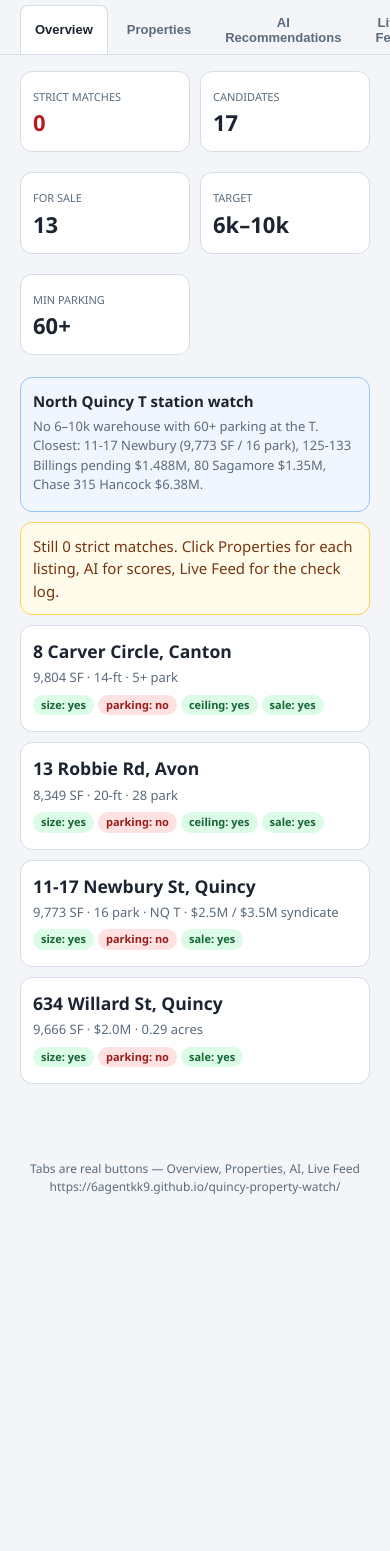
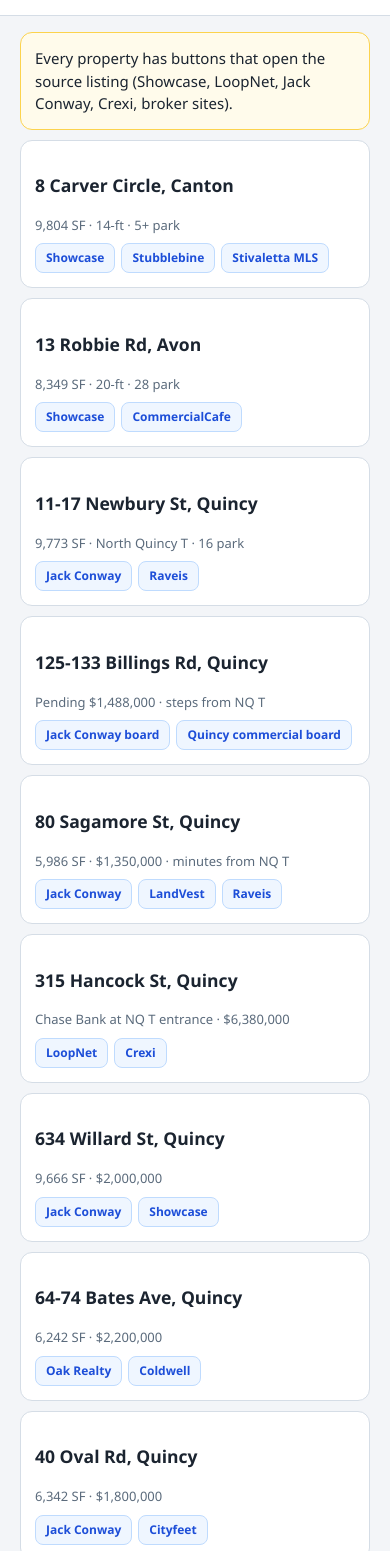
Before and after one commit to 6agentkk9/quincy-property-watch, a plain HTML site: page index.html in a window 390 px wide. Shown: the part 93-1644 px from the top of the page. Before the commit the page ends 1307 px from the top, so only its background shows below. Drawn offline with Linux system fonts and the light colour scheme.

Commit message:
Add source listing URLs on every property card

```diff
--- a/index.html
+++ b/index.html
@@ -1,132 +1,75 @@
 <!DOCTYPE html>
-<html lang="en">
-<head>
-<meta charset="utf-8">
-<meta name="viewport" content="width=device-width, initial-scale=1">
+<html lang="en"><head><meta charset="utf-8"><meta name="viewport" content="width=device-width, initial-scale=1">
 <title>Quincy Property Watch</title>
 <style>
-*{box-sizing:border-box;margin:0;padding:0}
-body{background:#f3f5f8;color:#1b2430;font:15px/1.5 Segoe UI,system-ui,sans-serif}
-header{background:#fff;border-bottom:1px solid #d5dde6;padding:14px 20px;display:flex;justify-content:space-between;flex-wrap:wrap;gap:8px;position:sticky;top:0;z-index:20}
-h1{font-size:20px}.live{background:#dcfce7;color:#166534;font-size:11px;font-weight:700;padding:3px 9px;border-radius:999px}
-.updated{color:#5b6b7c;font-weight:600}
-.tabs{display:flex;gap:4px;padding:8px 20px 0;border-bottom:1px solid #d5dde6;overflow:auto}
-.tab{padding:9px 14px;border:1px solid transparent;border-bottom:none;border-radius:8px 8px 0 0;background:transparent;color:#5b6b7c;cursor:pointer;font-weight:650;font-size:13px}
-.tab.on{background:#fff;color:#1b2430;border-color:#d5dde6}
-main{max-width:1000px;margin:0 auto;padding:16px 20px 48px}
-.panel{display:none}.panel.on{display:block}
-.metrics{display:grid;grid-template-columns:repeat(auto-fit,minmax(130px,1fr));gap:10px;margin-bottom:12px}
-.metric,.card,.watch,.banner{background:#fff;border:1px solid #d5dde6;border-radius:12px;padding:12px;margin-bottom:10px}
-.watch{background:#eff6ff;border-color:#93c5fd}
-.banner{background:#fffbeb;border-color:#fcd34d;color:#78350f}
-.metric span{color:#5b6b7c;font-size:11px;text-transform:uppercase}.metric b{display:block;font-size:22px}
+body{margin:0;background:#f3f5f8;color:#1b2430;font:15px/1.5 Segoe UI,system-ui,sans-serif}
+header{background:#fff;border-bottom:1px solid #d5dde6;padding:14px 20px;display:flex;justify-content:space-between;flex-wrap:wrap}
+h1{margin:0;font-size:20px}.live{background:#dcfce7;color:#166534;font-size:11px;font-weight:700;padding:3px 9px;border-radius:999px}
 .meta{color:#5b6b7c;font-size:13px;margin:4px 0}
-.pill{display:inline-block;font-size:11px;padding:2px 8px;border-radius:999px;margin:0 4px 4px 0;font-weight:600}
-.yes{background:#dcfce7;color:#166534}.no{background:#fee2e2;color:#991b1b}.unk{background:#fef3c7;color:#92400e}
-.layout{display:grid;grid-template-columns:230px 1fr;gap:12px}
-@media(max-width:740px){.layout{grid-template-columns:1fr}}
-.plist{background:#fff;border:1px solid #d5dde6;border-radius:12px;max-height:70vh;overflow:auto}
-.pi{padding:10px 12px;border-bottom:1px solid #d5dde6;cursor:pointer}
-.pi.on{background:#eff6ff;border-left:3px solid #1d4ed8}
-.pdetail{background:#fff;border:1px solid #d5dde6;border-radius:12px;padding:16px}
-.detail{display:none}.detail.on{display:block}
-.ai{display:grid;grid-template-columns:52px 1fr;gap:12px}
-.sc{width:52px;height:52px;border-radius:10px;display:flex;align-items:center;justify-content:center;font-weight:800}
-.hi{background:#dcfce7;color:#166534}.md{background:#fef3c7;color:#92400e}.lo{background:#fee2e2;color:#991b1b}
-.fi{padding:10px 0;border-bottom:1px solid #d5dde6}
-footer{text-align:center;color:#5b6b7c;font-size:12px;padding:18px}
-</style>
-</head>
-<body>
-<header>
-  <div style="display:flex;gap:10px;align-items:center;flex-wrap:wrap"><h1>Quincy Property Watch</h1><span class="live">LIVE</span></div>
-  <div class="updated">Updated Mon Sep 21, 2026 7:14am ET</div>
-</header>
-<nav class="tabs" id="tabs">
-  <button type="button" class="tab on" data-tab="overview">Overview</button>
-  <button type="button" class="tab" data-tab="properties">Properties</button>
-  <button type="button" class="tab" data-tab="ai">AI Recommendations</button>
-  <button type="button" class="tab" data-tab="feed">Live Feed</button>
-</nav>
+main{max-width:980px;margin:0 auto;padding:16px 20px 40px}
+.card,.banner{background:#fff;border:1px solid #d5dde6;border-radius:12px;padding:14px;margin-bottom:10px}
+.banner{background:#fffbeb;border-color:#fcd34d}
+.links{display:flex;flex-wrap:wrap;gap:6px;margin-top:8px}
+a.btn{background:#eff6ff;color:#1d4ed8;border:1px solid #bfdbfe;border-radius:8px;padding:5px 10px;font-size:12px;font-weight:650;text-decoration:none}
+a.btn:hover{background:#dbeafe}
+footer{text-align:center;color:#5b6b7c;font-size:12px;padding:16px}
+</style></head><body>
+<header><div><h1>Quincy Property Watch</h1> <span class="live">LIVE</span></div>
+<div class="meta">Updated Mon Sep 21, 2026 7:14am ET</div></header>
 <main>
-<section class="panel on" id="panel-overview">
-  <div class="metrics">
-    <div class="metric"><span>Strict Matches</span><b style="color:#b91c1c">0</b></div>
-    <div class="metric"><span>Candidates</span><b>17</b></div>
-    <div class="metric"><span>For Sale</span><b>13</b></div>
-    <div class="metric"><span>Target</span><b>6k–10k</b></div>
-    <div class="metric"><span>Min Parking</span><b>60+</b></div>
-  </div>
-  <div class="watch"><b>North Quincy T station watch</b><p class="meta">No 6–10k warehouse with 60+ parking at the T. Closest: 11-17 Newbury (9,773 SF / 16 park), 125-133 Billings pending $1.488M, 80 Sagamore $1.35M, Chase 315 Hancock $6.38M.</p></div>
-  <div class="banner">Still 0 strict matches. Click Properties for each listing, AI for scores, Live Feed for the check log.</div>
-  <div class="card"><h3>8 Carver Circle, Canton</h3><div class="meta">9,804 SF · 14-ft · 5+ park</div><span class="pill yes">size: yes</span><span class="pill no">parking: no</span><span class="pill yes">ceiling: yes</span><span class="pill yes">sale: yes</span></div>
-  <div class="card"><h3>13 Robbie Rd, Avon</h3><div class="meta">8,349 SF · 20-ft · 28 park</div><span class="pill yes">size: yes</span><span class="pill no">parking: no</span><span class="pill yes">ceiling: yes</span><span class="pill yes">sale: yes</span></div>
-  <div class="card"><h3>11-17 Newbury St, Quincy</h3><div class="meta">9,773 SF · 16 park · NQ T · $2.5M / $3.5M syndicate</div><span class="pill yes">size: yes</span><span class="pill no">parking: no</span><span class="pill yes">sale: yes</span></div>
-  <div class="card"><h3>634 Willard St, Quincy</h3><div class="meta">9,666 SF · $2.0M · 0.29 acres</div><span class="pill yes">size: yes</span><span class="pill no">parking: no</span><span class="pill yes">sale: yes</span></div>
-</section>
-<section class="panel" id="panel-properties">
-  <div class="layout">
-    <div class="plist" id="plist">
-      <div class="pi on" data-id="carver"><b>8 Carver Circle</b><div class="meta">Canton</div></div>
-      <div class="pi" data-id="robbie"><b>13 Robbie Rd</b><div class="meta">Avon</div></div>
-      <div class="pi" data-id="newbury"><b>11-17 Newbury St</b><div class="meta">North Quincy T</div></div>
-      <div class="pi" data-id="billings"><b>125-133 Billings Rd</b><div class="meta">North Quincy T</div></div>
-      <div class="pi" data-id="sagamore"><b>80 Sagamore St</b><div class="meta">North Quincy T</div></div>
-      <div class="pi" data-id="chase"><b>315 Hancock St</b><div class="meta">NQ T entrance</div></div>
-      <div class="pi" data-id="willard"><b>634 Willard St</b><div class="meta">Quincy</div></div>
-      <div class="pi" data-id="glendale"><b>27 Glendale Rd</b><div class="meta">Watch</div></div>
-      <div class="pi" data-id="quarry"><b>100 Quarry Hills Dr</b><div class="meta">Watch</div></div>
-    </div>
-    <div class="pdetail">
-      <section class="detail on" data-id="carver"><h2>8 Carver Circle, Canton</h2><p>9,804 SF distribution, 14-ft clear, 3 docks, published parking 5+. Best size+ceiling+sale near-miss.</p></section>
-      <section class="detail" data-id="robbie"><h2>13 Robbie Rd, Avon</h2><p>8,349 SF condo warehouse, 20-ft clear, 28 parking. Best ceiling near-miss.</p></section>
-      <section class="detail" data-id="newbury"><h2>11-17 Newbury St, Quincy</h2><p>9,773 SF brick near North Quincy T. Warehouse area occupied by Trust 1. 16 published parking. Pending/active syndication mix $2.5M–$3.5M.</p></section>
-      <section class="detail" data-id="billings"><h2>125-133 Billings Rd, Quincy</h2><p>Four-unit brick mixed-use steps from NQ T. Pending $1,488,000. Not industrial.</p></section>
-      <section class="detail" data-id="sagamore"><h2>80 Sagamore St, Quincy</h2><p>5,986 SF office/retail, $1.35M Active, minutes from NQ T. 0.16-acre lot.</p></section>
-      <section class="detail" data-id="chase"><h2>315 Hancock St, Quincy</h2><p>Chase Bank NNN ground lease at the T entrance. $6.38M / 2,894 SF. Investment, not a warehouse.</p></section>
-      <section class="detail" data-id="willard"><h2>634 Willard St, Quincy</h2><p>9,666 SF industrial $2.0M. Lot 0.29 acres cannot support 60 parking.</p></section>
-      <section class="detail" data-id="glendale"><h2>27 Glendale Rd, Quincy</h2><p>Lodge/meeting hall, 16,977 SF, 128 published parking. Not a priced industrial sale.</p></section>
-      <section class="detail" data-id="quarry"><h2>100 Quarry Hills Dr, Quincy</h2><p>City-leased Granite Links campus. Draft lease prohibits warehousing.</p></section>
-    </div>
-  </div>
-</section>
-<section class="panel" id="panel-ai">
-  <div class="banner">Heuristic scores vs 6–10k SF, 60+ parking, &gt;10 ft, for sale.</div>
-  <div class="card ai"><div class="sc md">50</div><div><h3>13 Robbie Rd, Avon</h3><div class="meta">Partial match — parking 28 is the miss.</div></div></div>
-  <div class="card ai"><div class="sc md">50</div><div><h3>8 Carver Circle, Canton</h3><div class="meta">Partial match — parking 5+ is the miss.</div></div></div>
-  <div class="card ai"><div class="sc md">45</div><div><h3>11-17 Newbury St, Quincy</h3><div class="meta">Size-band near NQ T; only 16 parking.</div></div></div>
-  <div class="card ai"><div class="sc lo">30</div><div><h3>315 Hancock St / 80 Sagamore / Billings</h3><div class="meta">NQ T cluster is mixed-use or NNN, not warehouse users.</div></div></div>
-</section>
-<section class="panel" id="panel-feed">
-  <div class="banner">Latest check Mon Sep 21, 2026 7:14am ET</div>
-  <div class="card">
-    <div class="fi"><div class="meta">Mon Sep 21, 2026 7:14am ET</div>Check completed · 17 candidates · 0 strict matches</div>
-    <div class="fi">North Quincy T watch added: Hancock / Billings / Newbury / Sagamore / 02171.</div>
-    <div class="fi">Jack Conway board still shows 80 Sagamore Active and 125-133 Billings Pending.</div>
-  </div>
-</section>
+<div class="banner">Every property has buttons that open the source listing (Showcase, LoopNet, Jack Conway, Crexi, broker sites).</div>
+
+<article class="card"><h3>8 Carver Circle, Canton</h3><div class="meta">9,804 SF · 14-ft · 5+ park</div>
+<div class="links"><a class="btn" href="https://www.showcase.com/8-carver-cir-canton-ma-02021/37370150/" target="_blank" rel="noopener">Showcase</a> <a class="btn" href="https://www.stubblebinecompany.com/property/8-carver-circle-canton-ma/" target="_blank" rel="noopener">Stubblebine</a> <a class="btn" href="https://stivalettaproperties.com/listing/mlspin/73455622/Canton/8-Carver-Cir/" target="_blank" rel="noopener">Stivaletta MLS</a></div></article>
+
+<article class="card"><h3>13 Robbie Rd, Avon</h3><div class="meta">8,349 SF · 20-ft · 28 park</div>
+<div class="links"><a class="btn" href="https://www.showcase.com/13-robbie-rd-avon-ma-02322/41297036/" target="_blank" rel="noopener">Showcase</a> <a class="btn" href="https://www.commercialcafe.com/commercial-property/us/ma/avon/13-robbie-road/" target="_blank" rel="noopener">CommercialCafe</a></div></article>
+
+<article class="card"><h3>11-17 Newbury St, Quincy</h3><div class="meta">9,773 SF · North Quincy T · 16 park</div>
+<div class="links"><a class="btn" href="https://www.jackconway.com/property/ma/02171/quincy/-/11-17-newbury-st/691635303d94da031d044694/" target="_blank" rel="noopener">Jack Conway</a> <a class="btn" href="https://www.raveis.com/prop/73454623/11-17-newbury-st-quincy-ma-02171" target="_blank" rel="noopener">Raveis</a></div></article>
+
+<article class="card"><h3>125-133 Billings Rd, Quincy</h3><div class="meta">Pending $1,488,000 · steps from NQ T</div>
+<div class="links"><a class="btn" href="https://www.jackconway.com/area/quincy-ma-commercial-listings/" target="_blank" rel="noopener">Jack Conway board</a> <a class="btn" href="https://www.agentviewsites.com/commercial-for-sale/MA/Quincy" target="_blank" rel="noopener">Quincy commercial board</a></div></article>
+
+<article class="card"><h3>80 Sagamore St, Quincy</h3><div class="meta">5,986 SF · $1,350,000 · minutes from NQ T</div>
+<div class="links"><a class="btn" href="https://www.jackconway.com/area/quincy-ma-commercial-listings/" target="_blank" rel="noopener">Jack Conway</a> <a class="btn" href="https://www.landvest.com/commercial/int/ma5355/80-sagamore-st-quincy-ma-02171" target="_blank" rel="noopener">LandVest</a> <a class="btn" href="https://www.raveis.com/prop/73528185/80-sagamore-st-quincy-ma-02171" target="_blank" rel="noopener">Raveis</a></div></article>
+
+<article class="card"><h3>315 Hancock St, Quincy</h3><div class="meta">Chase Bank at NQ T entrance · $6,380,000</div>
+<div class="links"><a class="btn" href="https://www.loopnet.com/Listing/315-Hancock-St-Quincy-MA/40172938/" target="_blank" rel="noopener">LoopNet</a> <a class="btn" href="https://www.crexi.com/properties/2459874/massachusetts-chase-bank" target="_blank" rel="noopener">Crexi</a></div></article>
+
+<article class="card"><h3>634 Willard St, Quincy</h3><div class="meta">9,666 SF · $2,000,000</div>
+<div class="links"><a class="btn" href="https://www.jackconway.com/area/quincy-ma-commercial-listings/" target="_blank" rel="noopener">Jack Conway</a> <a class="btn" href="https://www.showcase.com/ma/quincy-ma/industrial-space/for-sale/" target="_blank" rel="noopener">Showcase</a></div></article>
+
+<article class="card"><h3>64-74 Bates Ave, Quincy</h3><div class="meta">6,242 SF · $2,200,000</div>
+<div class="links"><a class="btn" href="https://oakrealtyma.com/listing/mlspin/73549541/Quincy/64-74-Bates-Ave/" target="_blank" rel="noopener">Oak Realty</a> <a class="btn" href="https://www.coldwellbankerhomes.com/ma/quincy/64-74-bates-ave/pid_72508275/" target="_blank" rel="noopener">Coldwell</a></div></article>
+
+<article class="card"><h3>40 Oval Rd, Quincy</h3><div class="meta">6,342 SF · $1,800,000</div>
+<div class="links"><a class="btn" href="https://www.jackconway.com/area/quincy-ma-commercial-listings/" target="_blank" rel="noopener">Jack Conway</a> <a class="btn" href="https://www.cityfeet.com/cont/listing/40-oval-rd-quincy-ma-02170/cs40453072" target="_blank" rel="noopener">Cityfeet</a></div></article>
+
+<article class="card"><h3>42-52 Federal Ave, Quincy</h3><div class="meta">11,943 SF · $1,900,000</div>
+<div class="links"><a class="btn" href="https://www.jackconway.com/property/ma/02169/quincy/-/42-52-federal-ave/68f8f6c73d94da031d229e1f/" target="_blank" rel="noopener">Jack Conway</a></div></article>
+
+<article class="card"><h3>60 Garden Park, Braintree</h3><div class="meta">12,000 SF · 17 acres</div>
+<div class="links"><a class="btn" href="https://www.showcase.com/60-garden-park-braintree-ma-02184/33806559/" target="_blank" rel="noopener">Showcase</a> <a class="btn" href="https://www.cityfeet.com/cont/listing/60-garden-park-braintree-ma-02184/cs33806559" target="_blank" rel="noopener">Cityfeet</a></div></article>
+
+<article class="card"><h3>20 Strafello Dr, Avon</h3><div class="meta">44,000 SF · $6,750,000 · 80 park · 18-ft</div>
+<div class="links"><a class="btn" href="https://www.showcase.com/20-strafello-dr-avon-ma-02322/39710486/" target="_blank" rel="noopener">Showcase</a> <a class="btn" href="https://www.cityfeet.com/cont/listing/20-strafello-dr-avon-ma-02322/cs39710486" target="_blank" rel="noopener">Cityfeet</a></div></article>
+
+<article class="card"><h3>40 Mathewson Dr, Weymouth</h3><div class="meta">5,997 SF warehouse</div>
+<div class="links"><a class="btn" href="https://www.showcase.com/ma/south-weymouth/warehouses/for-sale/" target="_blank" rel="noopener">Showcase</a> <a class="btn" href="https://realmo.com/property/40-mathewson-dr-weymouth-ma-02189-2346/us38-1867763" target="_blank" rel="noopener">Realmo</a></div></article>
+
+<article class="card"><h3>90-100 Columbia St, Quincy</h3><div class="meta">7,104 SF · 15-ft · historic $3.5M</div>
+<div class="links"><a class="btn" href="https://www.loopnet.com/Listing/90-100-Columbia-St-Quincy-MA/31381504/" target="_blank" rel="noopener">LoopNet</a> <a class="btn" href="https://www.cityfeet.com/cont/listing/90-100-columbia-st-quincy-ma-02169/cs31381504" target="_blank" rel="noopener">Cityfeet</a></div></article>
+
+<article class="card"><h3>2 Whitman Rd, Canton</h3><div class="meta">12,000 SF · 3.7 acres · unconfirmed sale flag</div>
+<div class="links"><a class="btn" href="https://realmo.com/property/2-whitman-rd-canton-ma-02021/us38-0909371" target="_blank" rel="noopener">Realmo</a></div></article>
+
+<article class="card"><h3>27 Glendale Rd, Quincy</h3><div class="meta">Lodge watch · 16,977 SF · 128 park</div>
+<div class="links"><a class="btn" href="https://www.showcase.com/27-glendale-rd-quincy-ma-02169/38423476/" target="_blank" rel="noopener">Showcase</a> <a class="btn" href="https://www.cityfeet.com/cont/listing/27-glendale-rd-quincy-ma-02169/cs38423476" target="_blank" rel="noopener">Cityfeet</a></div></article>
+
+<article class="card"><h3>100 Quarry Hills Dr, Quincy</h3><div class="meta">City-leased campus · warehousing prohibited</div>
+<div class="links"><a class="btn" href="https://www.quincyma.gov/Document%20Center/Department/Municipal%20Finance/General%20Documents/Draft%20Quarry%20HIlls%20Lease%20%20-%20Proposed%20Second%20Amended%202024.pdf?t=202602251150470" target="_blank" rel="noopener">City draft lease</a></div></article>
+
 </main>
-<footer>Tabs are real buttons — Overview, Properties, AI, Live Feed<br>https://6agentkk9.github.io/quincy-property-watch/</footer>
-<script>
-(function(){
-  function show(id){
-    document.querySelectorAll('.tab').forEach(function(t){ t.classList.toggle('on', t.getAttribute('data-tab')===id); });
-    document.querySelectorAll('.panel').forEach(function(p){ p.classList.toggle('on', p.id==='panel-'+id); });
-  }
-  document.getElementById('tabs').addEventListener('click', function(ev){
-    var t=ev.target.closest('.tab');
-    if(!t) return;
-    ev.preventDefault();
-    show(t.getAttribute('data-tab'));
-  });
-  document.getElementById('plist').addEventListener('click', function(ev){
-    var item=ev.target.closest('.pi');
-    if(!item) return;
-    var id=item.getAttribute('data-id');
-    document.querySelectorAll('.pi').forEach(function(el){ el.classList.toggle('on', el.getAttribute('data-id')===id); });
-    document.querySelectorAll('.detail').forEach(function(el){ el.classList.toggle('on', el.getAttribute('data-id')===id); });
-  });
-})();
-</script>
-</body>
-</html>
+<footer>Links open in a new tab. Hard-refresh if you still see the old page without buttons.</footer>
+</body></html>
```
